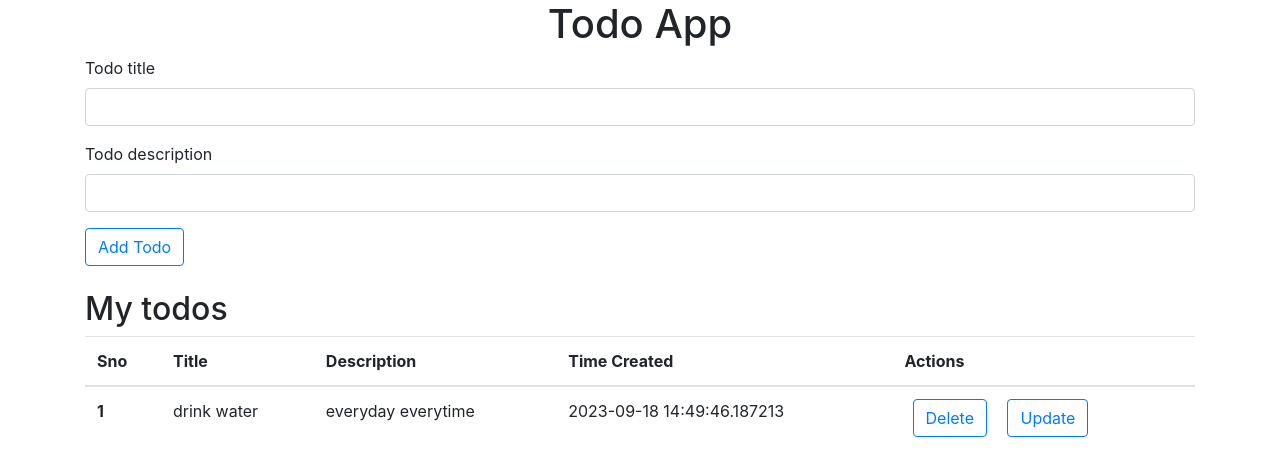
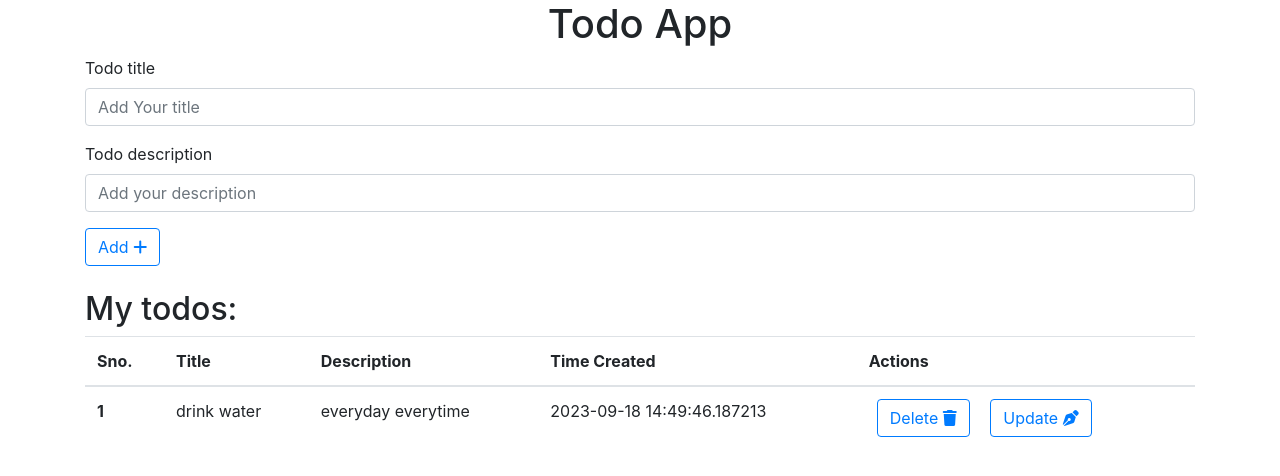
Before and after one commit to IndranjanaChatterjee/flask, a Flask app: page / in a window 1280 px wide. Shown: the top 476 px of the page. Run offline with Flask 3, Linux system fonts and the light colour scheme; data comes from the database, SQL or seed files in the repository.

Commit message:
Update index.html

```diff
--- a/templates/index.html
+++ b/templates/index.html
@@ -3,28 +3,28 @@
 
 
 
-
+    <div class="box">
       <div class="container mx-auto">
       <form action="/" method="POST">
         <div class="mb-3">
           <label for="title" class="form-label">Todo title</label>
-          <input type="text" class="form-control" id="title" aria-describedby="emailHelp" name="title">
+          <input type="text" class="form-control" id="title" aria-describedby="emailHelp" name="title" placeholder="Add Your title">
 
         </div>
         <div class="mb-3">
           <label for="desc" class="form-label">Todo description</label>
-          <input type="text" class="form-control" id="desc" name="desc">
+          <input type="text" class="form-control" id="desc" name="desc" placeholder="Add your description">
         </div>
 
-        <button type="submit" class="btn btn-outline-primary">Add Todo</button>
+        <button type="submit" class="btn btn-outline-primary btn">Add  <i class="fa-solid fa-plus"></i></button>
       </form>
     </div>
     <div class="container my-4">
         <!-- On tables -->
-        <h2>My todos</h2>
+        <h2>My todos:</h2>
         <table class="table">
           {% if allTodo|length==0 %}
-          <div class="alert alert-danger my-3" role="alert">
+          <div class="alert alert-danger my-4 red" role="alert">
             No records!Please add records
           </div>
 
@@ -36,7 +36,7 @@
 
             <thead>
               <tr>
-                <th scope="row">Sno</th>
+                <th scope="row">Sno.</th>
                 <th colspan="2">Title</th>
                 <th >Description</th>
                 <th >Time Created</th>
@@ -51,8 +51,8 @@
                 <td>{{todo.desc}}</td>
                 <td>{{todo.date_created}}</td>
                 <td>
-                  <a href="/delete/{{todo.sno}}"><button type="button" class="btn btn-outline-primary mx-2">Delete</button></a>
-                  <a href="/update/{{todo.sno}}"><button type="button" class="btn btn-outline-primary mx-2">Update</button></a>
+                  <a href="/delete/{{todo.sno}}"><button type="button" class="btn btn-outline-primary mx-2 btn">Delete <i class="fa-solid fa-trash"></i></button></a>
+                  <a href="/update/{{todo.sno}}"><button type="button" class="btn btn-outline-primary mx-2 btn">Update <i class="fa-solid fa-pen-nib"></i></button></a>
                 </td>
               </tr>
 
@@ -62,6 +62,7 @@
             {% endif %}
           </table>
     </div>
+  </div>
 
     <!-- Optional JavaScript -->
     <!-- jQuery first, then Popper.js, then Bootstrap JS -->
```
